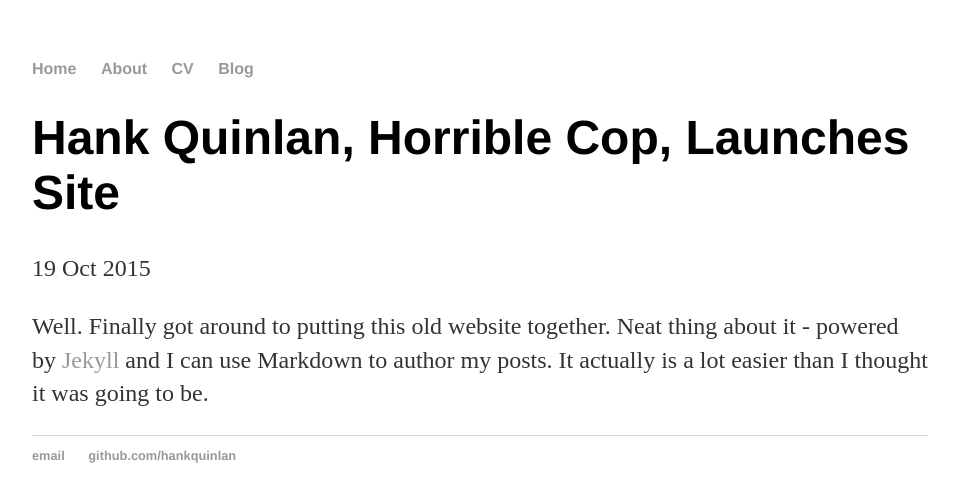
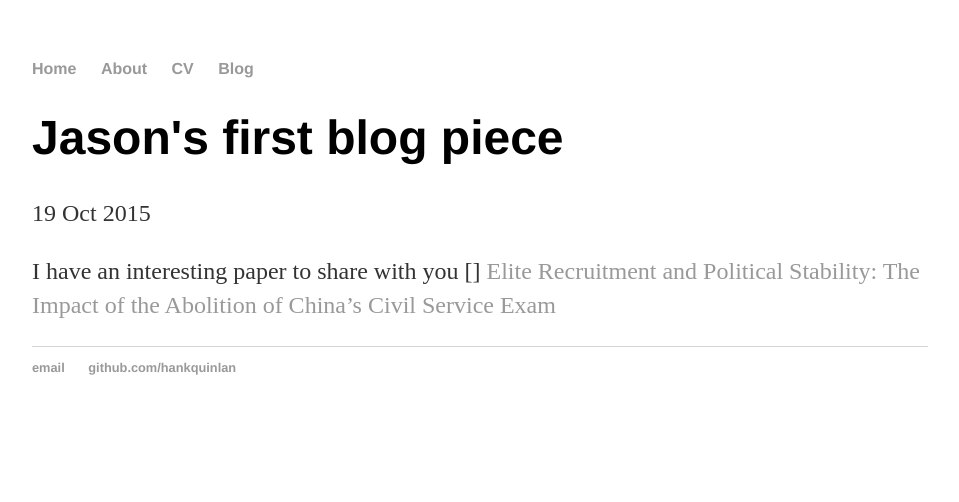
Before and after one commit to jasonqiangguo/jasonqiangguo.github.io, a Jekyll site: the page built from _posts/2015-10-19-Jason-Guo-Site-Launched.md, in a window 1280 px wide. Shown: the top 502 px of the page, without its empty margins (160-1119 px from the left). Built offline with Jekyll 4.4.1, drawn with Linux system fonts in a browser that asks for light colours.

Commit message:
Update 2015-10-19-Jason-Guo-Site-Launched.md

```diff
--- a/_posts/2015-10-19-Jason-Guo-Site-Launched.md
+++ b/_posts/2015-10-19-Jason-Guo-Site-Launched.md
@@ -1,7 +1,8 @@
 ---
 layout: post
-title: "Hank Quinlan, Horrible Cop, Launches Site"
+title: "Jason's first blog piece"
 date: 2015-10-19
 ---
 
-Well. Finally got around to putting this old website together. Neat thing about it - powered by [Jekyll](http://jekyllrb.com) and I can use Markdown to author my posts. It actually is a lot easier than I thought it was going to be.
+I have an interesting paper to share with you []
+[Elite Recruitment and Political Stability: The Impact of the Abolition of China's Civil Service Exam](https://drive.google.com/file/d/0B_IGNeKdKFQxOF9ZdUJYTklDY3c/view)
```
